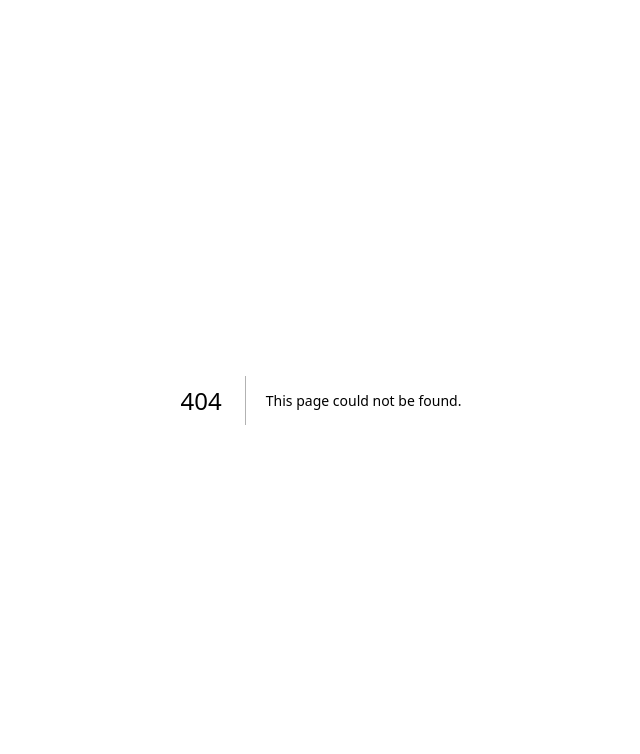
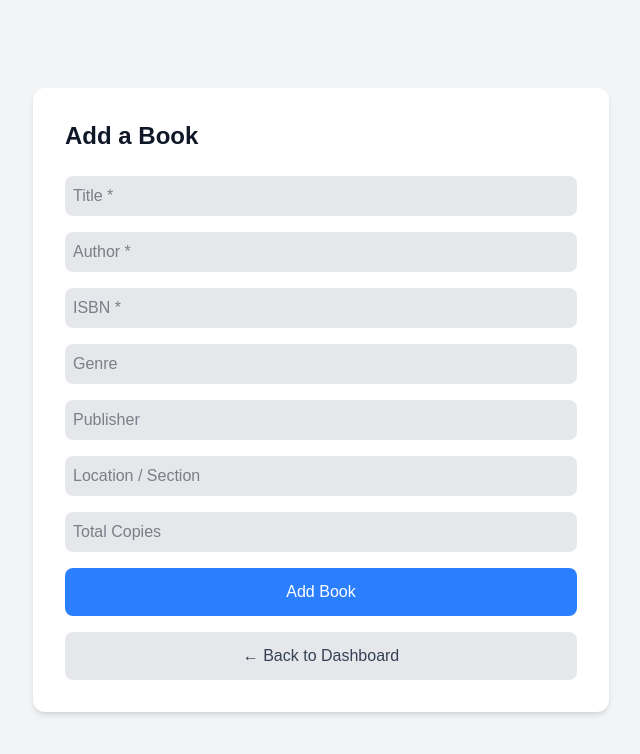
Before and after one commit to JazzUni/430-project, a Next.js app: page /home/add-book in a window 1280 px wide. Before the commit this address had no page. Shown: the top 754 px of the page, without its empty margins (319-959 px from the left). Built offline with nearby package versions, Linux system fonts and the light colour scheme.

Commit message:
Added Home Dashboard

```diff
--- /dev/null
+++ b/app/home/add-book/page.tsx
@@ -0,0 +1,89 @@
+"use client";
+import { useState } from "react";
+import { useRouter } from "next/navigation";
+
+export default function AddBook() {
+  const router = useRouter();
+  const [form, setForm] = useState({
+    title: "", author: "", ISBN: "", genre: "",
+    publisher: "", description: "", location: "",
+    copies: { total: 1, avail: 1, reserved: 0 },
+  });
+  const [error, setError] = useState("");
+  const [success, setSuccess] = useState("");
+
+  function handleChange(e: React.ChangeEvent<HTMLInputElement>) {
+    setForm({ ...form, [e.target.name]: e.target.value });
+  }
+
+  async function handleSubmit(e: React.FormEvent) {
+    e.preventDefault();
+    setError("");
+    setSuccess("");
+
+    const res = await fetch("/api/books", {
+      method: "POST",
+      headers: { "Content-Type": "application/json" },
+      body: JSON.stringify(form),
+    });
+
+    if (res.ok) {
+      setSuccess("Book added successfully!");
+      setForm({ title: "", author: "", ISBN: "", genre: "", publisher: "", description: "", location: "", copies: { total: 1, avail: 1, reserved: 0 } });
+    } else {
+      const data = await res.json();
+      setError(data.error || "Something went wrong");
+    }
+  }
+
+  return (
+    <main className="min-h-screen bg-gray-100 flex items-center justify-center p-8">
+      <div className="bg-white shadow-md rounded-xl p-8 w-full max-w-xl">
+        <h1 className="text-2xl font-bold text-gray-900 mb-6">Add a Book</h1>
+
+        {error && <p className="text-red-500 mb-4">{error}</p>}
+        {success && <p className="text-green-500 mb-4">{success}</p>}
+
+        <form onSubmit={handleSubmit} className="flex flex-col gap-4">
+          <input name="title" placeholder="Title *" value={form.title}
+            onChange={handleChange} required
+            className="p-2 rounded-lg bg-gray-200 text-gray-900" />
+
+          <input name="author" placeholder="Author *" value={form.author}
+            onChange={handleChange} required
+            className="p-2 rounded-lg bg-gray-200 text-gray-900" />
+
+          <input name="ISBN" placeholder="ISBN *" value={form.ISBN}
+            onChange={handleChange} required
+            className="p-2 rounded-lg bg-gray-200 text-gray-900" />
+
+          <input name="genre" placeholder="Genre" value={form.genre}
+            onChange={handleChange}
+            className="p-2 rounded-lg bg-gray-200 text-gray-900" />
+
+          <input name="publisher" placeholder="Publisher" value={form.publisher}
+            onChange={handleChange}
+            className="p-2 rounded-lg bg-gray-200 text-gray-900" />
+
+          <input name="location" placeholder="Location / Section" value={form.location}
+            onChange={handleChange}
+            className="p-2 rounded-lg bg-gray-200 text-gray-900" />
+
+          <input name="copies" type="number" min={1} placeholder="Total Copies"
+            onChange={(e) => setForm({ ...form, copies: { total: +e.target.value, avail: +e.target.value, reserved: 0 } })}
+            className="p-2 rounded-lg bg-gray-200 text-gray-900" />
+
+          <button type="submit"
+            className="p-3 rounded-lg bg-blue-500 hover:bg-blue-600 text-white transition cursor-pointer">
+            Add Book
+          </button>
+
+          <button type="button" onClick={() => router.push("/home")}
+            className="p-3 rounded-lg bg-gray-200 hover:bg-gray-300 text-gray-700 transition cursor-pointer">
+            ← Back to Dashboard
+          </button>
+        </form>
+      </div>
+    </main>
+  );
+}
--- a/app/home/add-books/page.tsx
+++ /dev/null
@@ -1,62 +0,0 @@
-"use client";
-import { useState } from "react";
-import { useRouter } from "next/navigation";
-
-export default function AddBook() {
-  const router = useRouter();
-  const [form, setForm] = useState({
-    title: "", author: "", ISBN: "", genre: "",
-    publisher: "", description: "", location: "",
-    copies: { total: 1, avail: 1, reserved: 0 },
-  });
-  const [error, setError] = useState("");
-
-  function handleChange(e: React.ChangeEvent<HTMLInputElement | HTMLTextAreaElement>) {
-    setForm({ ...form, [e.target.name]: e.target.value });
-  }
-
-  async function handleSubmit(e: React.FormEvent) {
-    e.preventDefault();
-    const res = await fetch("/api/books", {
-      method: "POST",
-      headers: { "Content-Type": "application/json" },
-      body: JSON.stringify(form),
-    });
-    if (res.ok) {
-      router.push("/home");
-    } else {
-      const data = await res.json();
-      setError(data.error || "Something went wrong");
-    }
-  }
-
-  return (
-    <main className="min-h-screen bg-gray-100 flex items-center justify-center p-8">
-      <div className="bg-white shadow-md rounded-xl p-8 w-full max-w-xl">
-        <h1 className="text-2xl font-bold text-gray-900 mb-6">Add a Book</h1>
-        {error && <p className="text-red-500 mb-4">{error}</p>}
-        <form onSubmit={handleSubmit} className="flex flex-col gap-4">
-          {["title","author","ISBN","genre","publisher","location"].map((field) => (
-            <input key={field} name={field} placeholder={field.charAt(0).toUpperCase() + field.slice(1)}
-              onChange={handleChange}
-              className="p-2 rounded-lg bg-gray-200 text-gray-900"
-              required={["title","author","ISBN"].includes(field)}
-            />
-          ))}
-          <input name="copies.total" type="number" min={1} placeholder="Total Copies"
-            onChange={(e) => setForm({ ...form, copies: { ...form.copies, total: +e.target.value, avail: +e.target.value } })}
-            className="p-2 rounded-lg bg-gray-200 text-gray-900"
-          />
-          <button type="submit"
-            className="p-3 rounded-lg bg-gray-200 hover:bg-blue-500 hover:text-white text-gray-900 transition cursor-pointer">
-            Add Book
-          </button>
-          <button type="button" onClick={() => router.push("/home")}
-            className="p-3 rounded-lg bg-gray-100 hover:bg-gray-300 text-gray-700 transition cursor-pointer">
-            Cancel
-          </button>
-        </form>
-      </div>
-    </main>
-  );
-}
--- a/app/home/page.tsx
+++ b/app/home/page.tsx
@@ -1,3 +1,5 @@
+import Link from "next/link";
+
 export default function Home() {
   return (
     <main className="min-h-screen bg-gray-100 flex items-center justify-center p-8">
@@ -5,23 +7,28 @@ export default function Home() {
         <h1 className="text-3xl font-bold text-gray-900 mb-2">
           Library Management System
         </h1>
-
-        <p className="text-gray-700 mb-6">
-          Welcome to the library dashboard
-        </p>
+        <p className="text-gray-700 mb-6">Welcome to the library dashboard</p>
 
         <ul className="space-y-3">
-          <li className="p-3 rounded-lg bg-gray-200 hover:bg-gray-300 text-gray-900 cursor-pointer transition">
-            Add Books
+          <li>
+            <Link href="/home/add-book" className="block p-3 rounded-lg bg-gray-200 hover:bg-blue-500 hover:text-white text-gray-900 cursor-pointer transition">
+              Add Books
+            </Link>
           </li>
-          <li className="p-3 rounded-lg bg-gray-200 hover:bg-gray-300 text-gray-900 cursor-pointer transition">
-            View Books
+          <li>
+            <Link href="/home/view-books" className="block p-3 rounded-lg bg-gray-200 hover:bg-blue-500 hover:text-white text-gray-900 cursor-pointer transition">
+              View Books
+            </Link>
           </li>
-          <li className="p-3 rounded-lg bg-gray-200 hover:bg-gray-300 text-gray-900 cursor-pointer transition">
-            Borrow Books
+          <li>
+            <Link href="/home/borrow-books" className="block p-3 rounded-lg bg-gray-200 hover:bg-blue-500 hover:text-white text-gray-900 cursor-pointer transition">
+              Borrow Books
+            </Link>
           </li>
-          <li className="p-3 rounded-lg bg-gray-200 hover:bg-gray-300 text-gray-900 cursor-pointer transition">
-            Return Books
+          <li>
+            <Link href="/home/return-books" className="block p-3 rounded-lg bg-gray-200 hover:bg-blue-500 hover:text-white text-gray-900 cursor-pointer transition">
+              Return Books
+            </Link>
           </li>
         </ul>
       </div>
```
